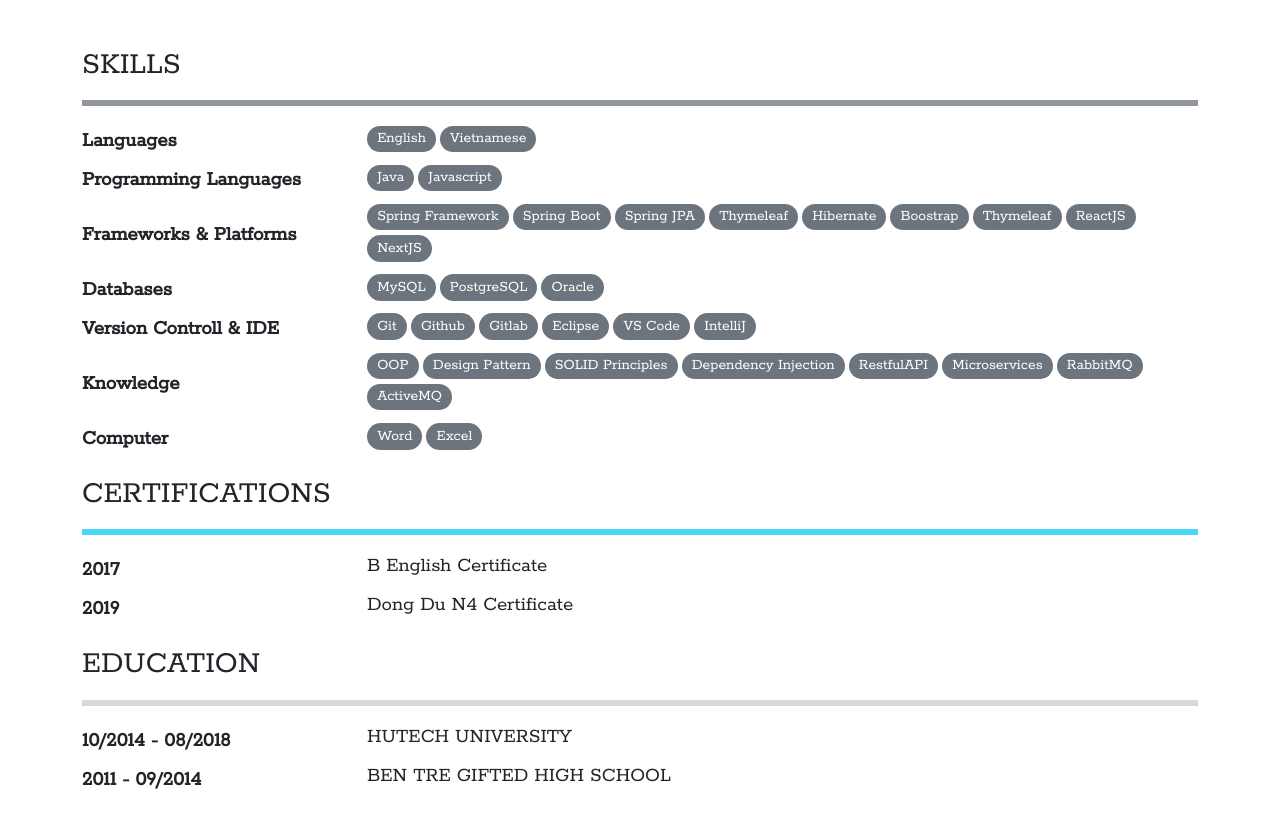
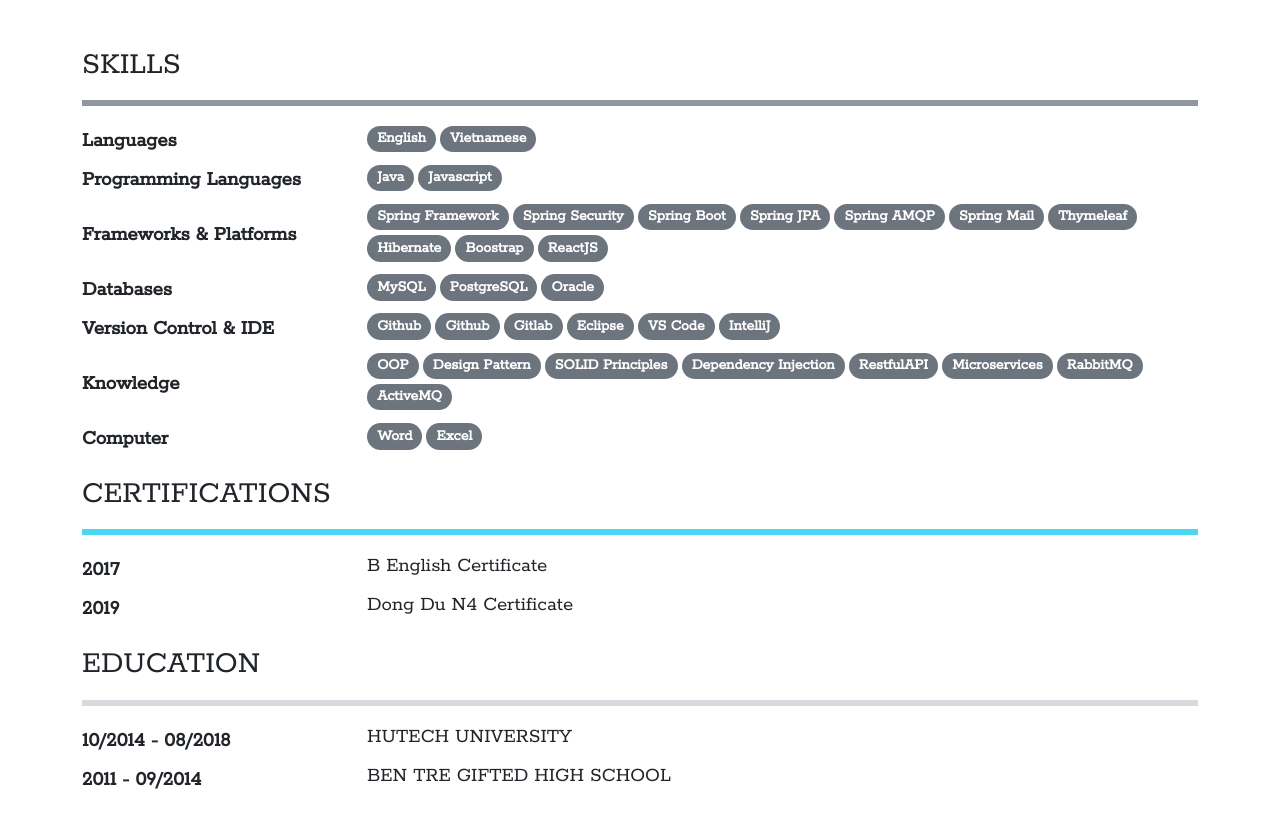
Before and after one commit to ngocnhan-tran1996/ngocnhan-tran1996.github.io, a React (Vite) app: page / in a window 1280 px wide. Shown: the part 1228-2044 px from the top of the page. Built offline with nearby package versions, Linux system fonts and the light colour scheme.

Commit message:
docs: update

```diff
--- a/src/App.tsx
+++ b/src/App.tsx
@@ -1,4 +1,4 @@
-import Section from './Section'
+import { SectionFragment } from './Fragment'
 import { informationData, workExperienceData, skillsData, certificationData, educationData } from './data'
 
 export default function App() {
@@ -16,15 +16,15 @@
         </figcaption>
       </figure>
 
-      <Section title="INFORMATION" divideClassName="border border-primary border-3 opacity-50" properties={informationData} />
+      <SectionFragment title="INFORMATION" divideClassName="border border-primary border-3 opacity-50" properties={informationData} />
 
-      <Section title="WORK EXPERIENCE" divideClassName="border border-black border-3 opacity-75" properties={workExperienceData} />
+      <SectionFragment title="WORK EXPERIENCE" divideClassName="border border-black border-3 opacity-75" properties={workExperienceData} />
 
-      <Section title="SKILLS" divideClassName="border border-secondary border-3 opacity-75" properties={skillsData} />
+      <SectionFragment title="SKILLS" divideClassName="border border-secondary border-3 opacity-75" properties={skillsData} />
 
-      <Section title="CERTIFICATIONS" divideClassName="border border-info border-3 opacity-75" properties={certificationData} />
+      <SectionFragment title="CERTIFICATIONS" divideClassName="border border-info border-3 opacity-75" properties={certificationData} />
 
-      <Section title="EDUCATION" divideClassName="border border-dark-subtle border-3 opacity-50" properties={educationData} />
+      <SectionFragment title="EDUCATION" divideClassName="border border-dark-subtle border-3 opacity-50" properties={educationData} />
     </div>
   )
 
--- a/src/Section.tsx
+++ b/src/Fragment.tsx
@@ -1,6 +1,6 @@
 import { Fragment } from 'react';
 
-export default function Section({ title, divideClassName, properties }: { title: string, divideClassName: string, properties: SectionProperty[] }) {
+export function SectionFragment({ title, divideClassName, properties }: { title: string, divideClassName: string, properties: SectionProperty[] }) {
 
   var data = properties.map(
     property =>
@@ -19,6 +19,11 @@
   )
 }
 
+export function BadgeFragment({ value }: { value: string }) {
+
+  return <span className="badge rounded-pill text-bg-secondary me-1">{value}</span>
+}
+
 export interface SectionProperty {
 
   title: string;
--- a/src/data.tsx
+++ b/src/data.tsx
@@ -1,4 +1,4 @@
-import { SectionProperty } from "./Section";
+import { BadgeFragment, SectionProperty } from "./Fragment";
 
 export const informationData: SectionProperty[] = [
   {
@@ -89,89 +89,42 @@
   }
 ];
 
-const badge = "badge rounded-pill text-bg-secondary fw-normal me-1";
+const languages = ["English", "Vietnamese"].map(value => <BadgeFragment value={value} />)
+const programmingLanguages = ["Java", "Javascript"].map(value => <BadgeFragment value={value} />)
+const frameworks = ["Spring Framework", "Spring Security", "Spring Boot", "Spring JPA", "Spring AMQP", "Spring Mail", "Thymeleaf", "Hibernate", "Boostrap", "ReactJS"].map(value => <BadgeFragment value={value} />)
+const databases = ["MySQL", "PostgreSQL", "Oracle"].map(value => <BadgeFragment value={value} />)
+const tools = ["Github", "Github", "Gitlab", "Eclipse", "VS Code", "IntelliJ"].map(value => <BadgeFragment value={value} />)
+const knowledge = ["OOP", "Design Pattern", "SOLID Principles", "Dependency Injection", "RestfulAPI", "Microservices", "RabbitMQ", "ActiveMQ"].map(value => <BadgeFragment value={value} />)
+const anotherTools = ["Word", "Excel"].map(value => <BadgeFragment value={value} />)
 
 export const skillsData: SectionProperty[] = [
   {
     title: "Languages",
-    children: (
-      <>
-        <span className={badge}>English</span>
-        <span className={badge}>Vietnamese</span>
-      </>
-    )
+    children: <>{languages} </>
   },
   {
     title: "Programming Languages",
-    children: (
-      <>
-        <span className={badge}>Java</span>
-        <span className={badge}>Javascript</span>
-      </>
-    )
+    children: <>{programmingLanguages}</>
   },
   {
     title: "Frameworks & Platforms",
-    children: (
-      <>
-        <span className={badge}>Spring Framework</span>
-        <span className={badge}>Spring Boot</span>
-        <span className={badge}>Spring JPA</span>
-        <span className={badge}>Thymeleaf</span>
-        <span className={badge}>Hibernate</span>
-        <span className={badge}>Boostrap</span>
-        <span className={badge}>Thymeleaf</span>
-        <span className={badge}>ReactJS</span>
-        <span className={badge}>NextJS</span>
-      </>
-    )
+    children: <>{frameworks}</>
   },
   {
     title: "Databases",
-    children: (
-      <>
-        <span className={badge}>MySQL</span>
-        <span className={badge}>PostgreSQL</span>
-        <span className={badge}>Oracle</span>
-      </>
-    )
+    children: <>{databases}</>
   },
   {
-    title: "Version Controll & IDE",
-    children: (
-      <>
-        <span className={badge}>Git</span>
-        <span className={badge}>Github</span>
-        <span className={badge}>Gitlab</span>
-        <span className={badge}>Eclipse</span>
-        <span className={badge}>VS Code</span>
-        <span className={badge}>IntelliJ</span>
-      </>
-    )
+    title: "Version Control & IDE",
+    children: <>{tools}</>
   },
   {
     title: "Knowledge",
-    children: (
-      <>
-        <span className={badge}>OOP</span>
-        <span className={badge}>Design Pattern</span>
-        <span className={badge}>SOLID Principles</span>
-        <span className={badge}>Dependency Injection</span>
-        <span className={badge}>RestfulAPI</span>
-        <span className={badge}>Microservices</span>
-        <span className={badge}>RabbitMQ</span>
-        <span className={badge}>ActiveMQ</span>
-      </>
-    )
+    children: <>{knowledge}</>
   },
   {
     title: "Computer",
-    children: (
-      <>
-        <span className={badge}>Word</span>
-        <span className={badge}>Excel</span>
-      </>
-    )
+    children: <>{anotherTools}</>
   }
 ]
 
```
